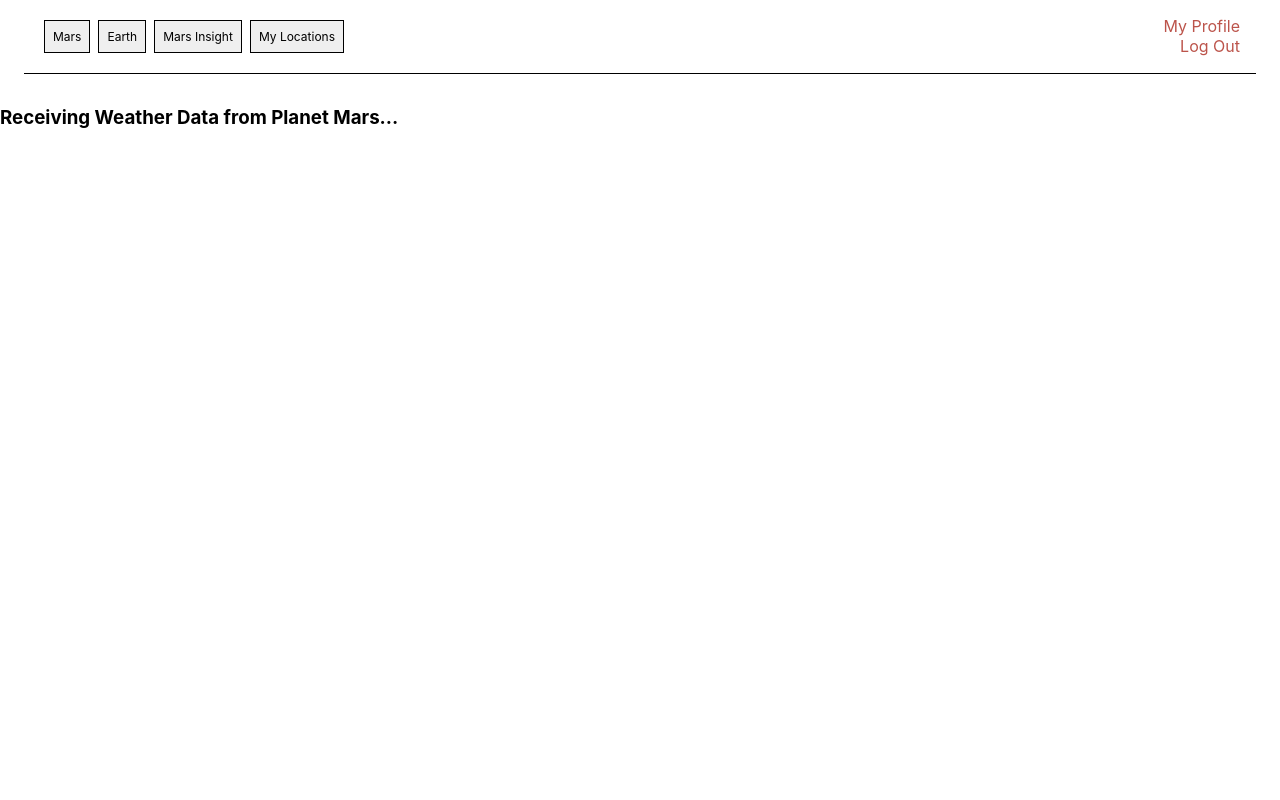
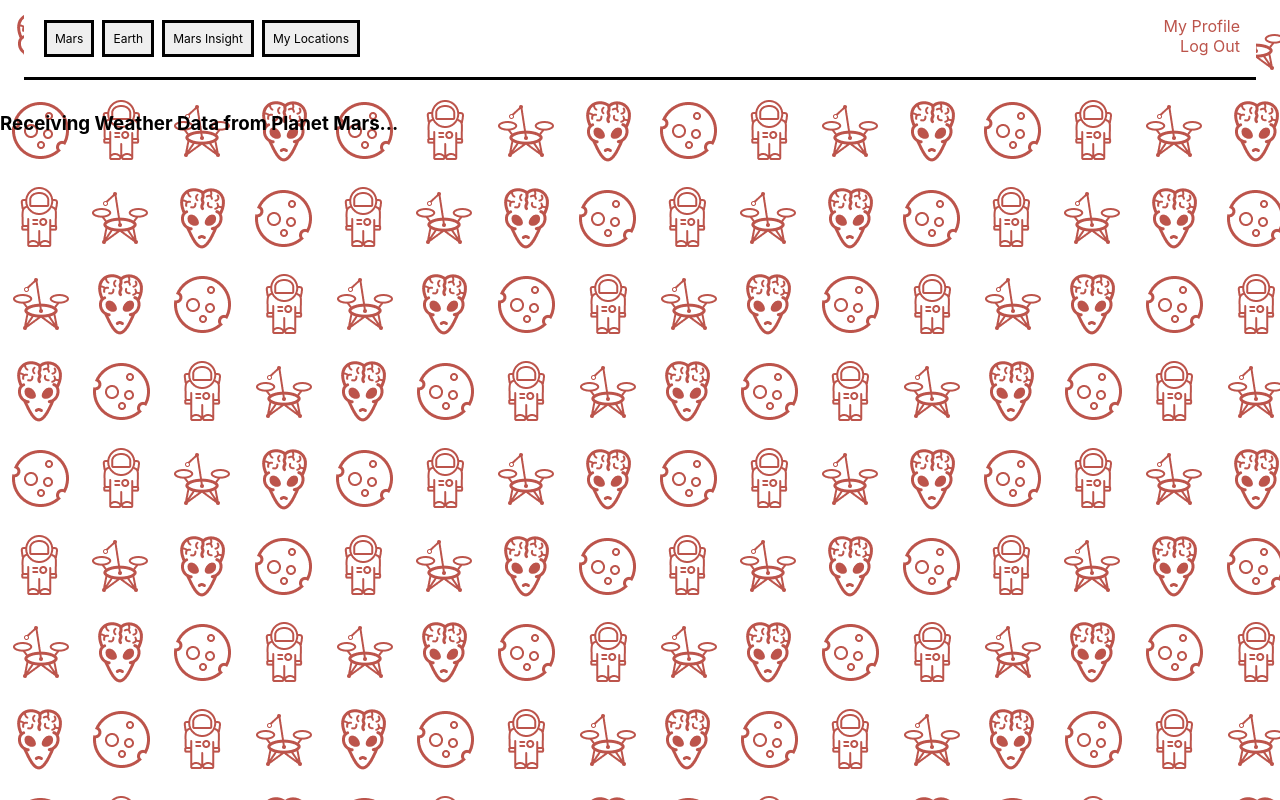
Before and after one commit to angeloxenakis/mars-weather-app, a React (Create React App) app in the folder frontend/: page /mars-weather in a window 1280 px wide. Built offline with nearby package versions, Linux system fonts and the light colour scheme; no server answers.

Commit message:
styling rough draft

```diff
--- a/frontend/src/index.css
+++ b/frontend/src/index.css
@@ -12,12 +12,17 @@ code {
     monospace;
 }
 
+body {
+  background-image: url("./assets/mars-background.png")
+}
+
 .nav {
   display: flex;
   justify-content: space-between;
   padding: 16px;
-  border-bottom: 1px solid black;
+  border-bottom: 3px solid black;
   margin: 0px 24px 32px 24px;
+  background-color: white
 }
 
 .nav-profile {
@@ -28,7 +33,7 @@ button {
   font-family: -apple-system, BlinkMacSystemFont, 'Segoe UI', 'Roboto', 'Oxygen', 'Ubuntu', 'Cantarell', 'Fira Sans', 'Droid Sans', 'Helvetica Neue', sans-serif;
   font-size: 12px;
   padding: 8px;
-  border: 1px solid black;
+  border: 3px solid black;
   margin: 4px;
 }
 
@@ -48,13 +53,14 @@ h2 {
 }
 
 .weather-div {
-  border: 1px solid black;
+  border: 3px solid black;
   width: 70%;
   padding: 8px;
   border-radius: 8px;
   display: flex;
   flex-direction: column;
   margin: auto;
+  background-color: white
 }
 
 .weather-info {
@@ -76,7 +82,7 @@ h2 {
   text-align: center;
   border-radius: 8px;
   padding: 8px;
-  border: 1px solid black;
+  border: 3px solid black;
   margin: 16px;
   display: flex;
   align-items: center;
@@ -93,7 +99,7 @@ h2 {
   text-align: center;
   border-radius: 8px;
   padding: 8px;
-  border: 1px solid black;
+  border: 3px solid black;
   margin: 16px;
   display: flex;
   flex-direction: column;
@@ -105,7 +111,7 @@ h2 {
   text-align: center;
   border-radius: 8px;
   padding: 8px;
-  border: 1px solid black;
+  border: 3px solid black;
   margin: 16px;
   display: flex;
   flex-direction: column;
@@ -122,7 +128,7 @@ h2 {
   text-align: center;
   border-radius: 8px;
   padding: 8px;
-  border: 1px solid black;
+  border: 3px solid black;
   margin: 8px;
 }
 
```
Also changed, not shown: frontend/src/components/mars-weather/MarsPastWeek.js (+0 -30 lines), frontend/src/assets/mars-background.png (added), 1 other file (tests, documents, lock files or other folders).
